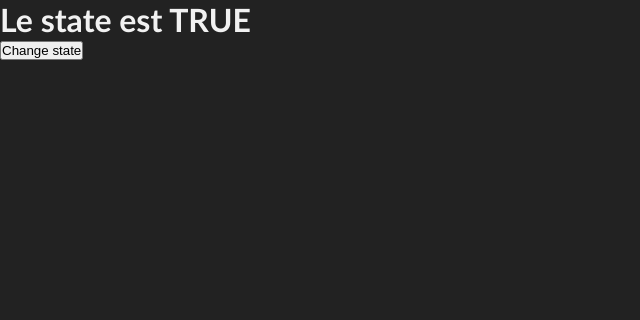
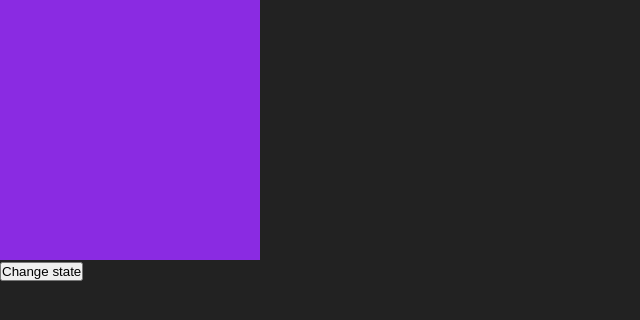
Before and after one commit to timtiph/mon-app, a React (Create React App) app: page / in a window 1280 px wide. Shown: the top 320 px of the page, without its empty margins (0-640 px from the left). Built offline with nearby package versions, Linux system fonts and the light colour scheme.

Commit message:
style et class

```diff
--- a/src/App.js
+++ b/src/App.js
@@ -13,19 +13,10 @@ function App() {
 
 
 
-  // let toggleContenu;
-
-  // if (toggle) {
-  //   toggleContenu = <h1>Le state est True</h1>;
-  // } else {
-  //   toggleContenu = <h1>Le state est False</h1>;
-  // }
-
-
 
   return (
     <div className="App">
-      {toggle ? <h1>Le state est TRUE</h1> : <h1>Le state est FALSE</h1> }
+       <div className={toggle ? "box animated" : "box"}></div>
       <button onClick={changeState}>Change state</button>
     </div>
   );
--- a/src/index.css
+++ b/src/index.css
@@ -9,3 +9,16 @@ body {
   color: #f1f1f1;
   font-family: 'Gill Sans', 'Gill Sans MT', Calibri, 'Trebuchet MS', sans-serif;
 }
+
+.box {
+  width: 200px;
+  height: 200px;
+  background: salmon;
+  margin: 30px;
+  transition: all ease-in-out 0.4s;
+}
+
+.animated {
+  background: blueviolet;
+  transform: scale(1.3);
+}
```
